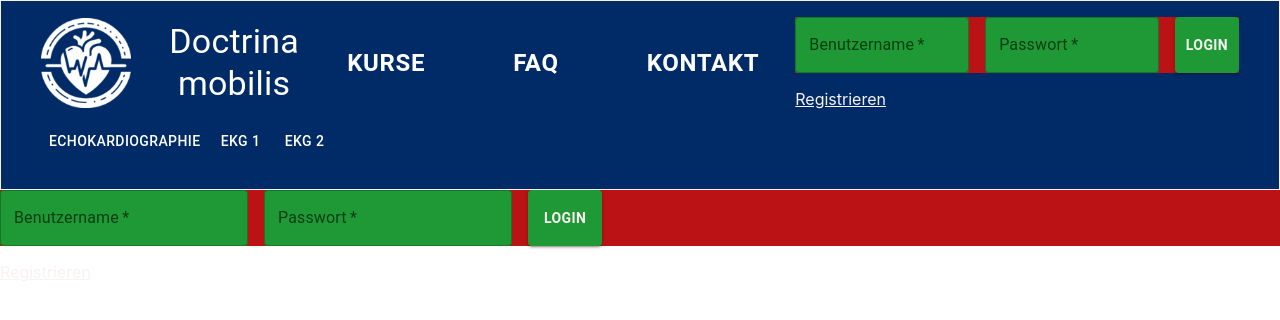
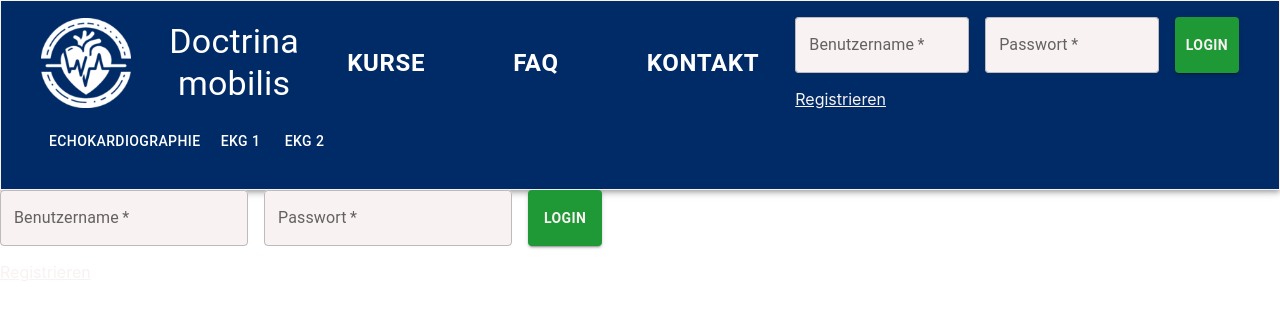
Before and after one commit to DoctrinaMobilis/website, a React (Create React App) app in the folder doctrina-mobilis-client/: page /login in a window 1280 px wide. Shown: the top 320 px of the page. Built offline with nearby package versions, Linux system fonts and the light colour scheme.

Commit message:
login correct colors

```diff
--- a/doctrina-mobilis-client/src/Login.css
+++ b/doctrina-mobilis-client/src/Login.css
@@ -10,11 +10,10 @@
   flex-direction: row;
   gap: 1em;
   width: 100%;
-  background-color: var(--warning-color) !important;
 }
 
 .input-field .MuiOutlinedInput-root {
-  background-color: var(--accept-color) !important;
+  background-color: var(--custom-white) !important;
   color: black;
 }
 
```
